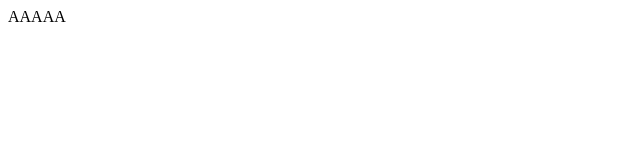
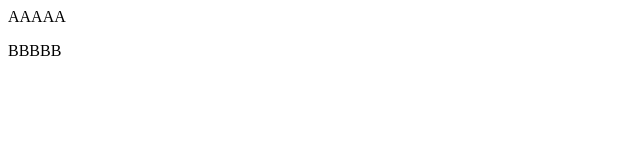
Before and after one commit to jojomango/git-test, a plain HTML site: page index.html in a window 1280 px wide. Shown: the full height of the page, 0-640 px from the left. Drawn offline with Linux system fonts and the light colour scheme.

Commit message:
add bbb in feature b

```diff
--- a/index.html
+++ b/index.html
@@ -1,3 +1,4 @@
 <html>
   <p>AAAAA</p>
+  <p>BBBBB</p>
 </html>
```
